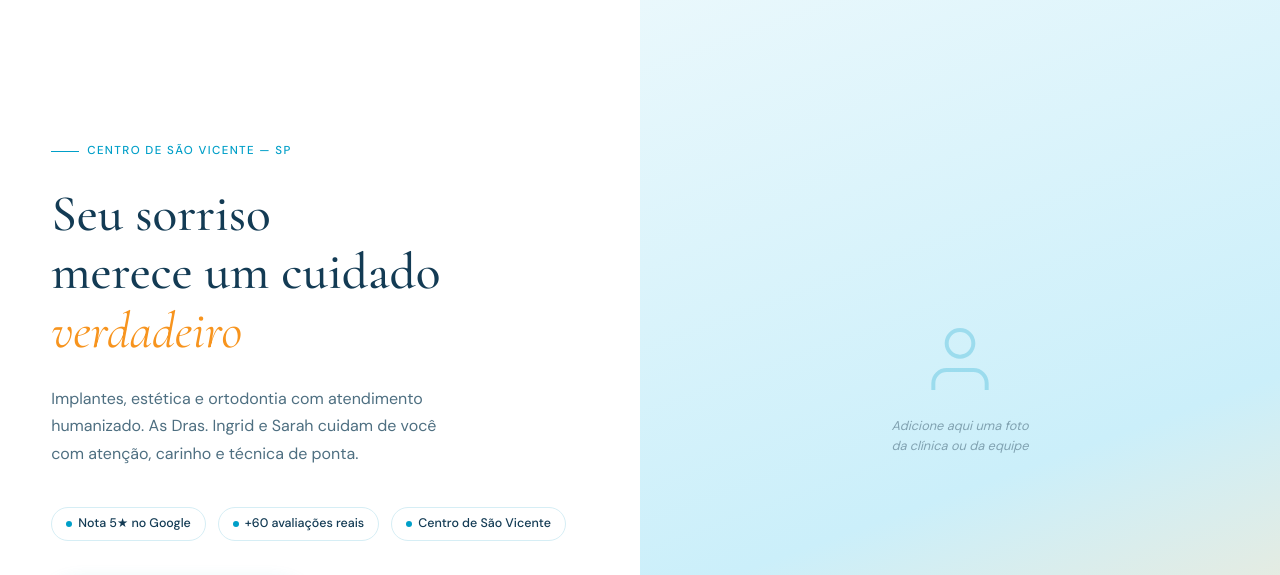
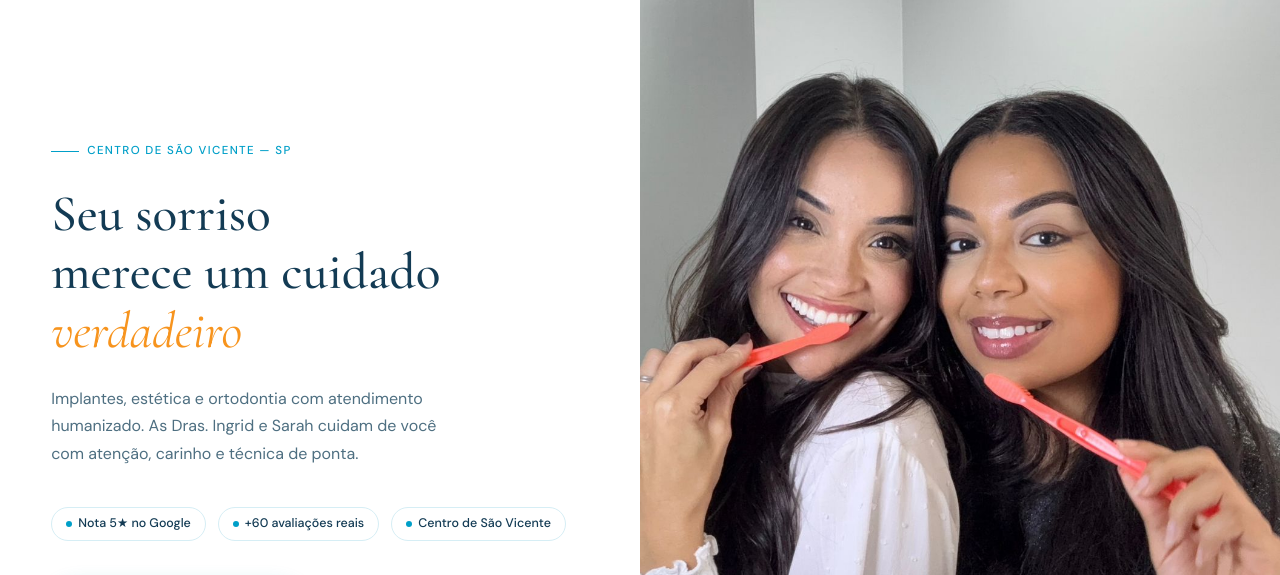
Before and after one commit to felipefariasdasilva/oralsorrir-site, a plain HTML site: page index.html in a window 1280 px wide. Shown: the part 76-651 px from the top of the page. Drawn offline with nearby package versions, Linux system fonts and the light colour scheme.

Commit message:
feat: added main image

```diff
--- a/index.html
+++ b/index.html
@@ -256,6 +256,10 @@
     .hero-img-container {
       position: absolute; inset: 0;
       display: flex; align-items: center; justify-content: center;
+    }
+    .hero-img {
+      width: 100%; height: 100%;
+      object-fit: cover;
     }
     .hero-placeholder {
       width: 100%; height: 100%;
@@ -684,12 +688,7 @@
     </div>
     <div class="hero-right">
       <div class="hero-img-container">
-        <div class="hero-placeholder">
-          <svg width="80" height="80" viewBox="0 0 24 24" fill="none" stroke="#009FC8" stroke-width="1.2">
-            <path d="M20 21v-2a4 4 0 0 0-4-4H8a4 4 0 0 0-4 4v2"/><circle cx="12" cy="7" r="4"/>
-          </svg>
-          <p>Adicione aqui uma foto<br>da clínica ou da equipe</p>
-        </div>
+        <img class="hero-img" src="assets/dentistas.jpeg" alt="Dentistas da Oral Sorrir">
       </div>
       <div class="hero-card-float">
         <div class="hero-card-stars">★★★★★</div>
```
Also changed, not shown: assets/dentistas.jpeg (added).
